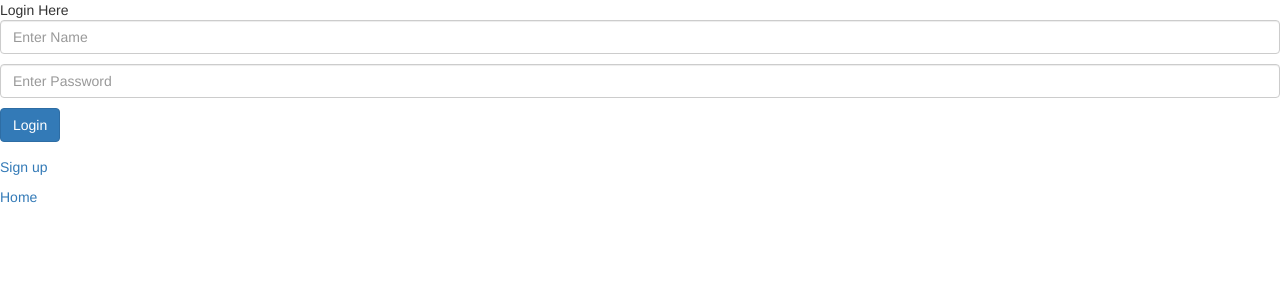
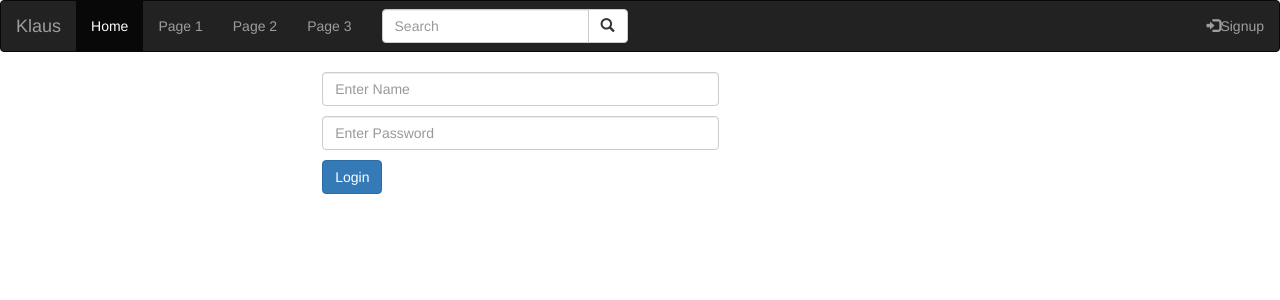
Before and after one commit to Iamashishthapa/BasicSocialmediausingflask, a Flask app: page /login in a window 1280 px wide. Shown: the top 300 px of the page. Run offline with Flask 2, Linux system fonts and the light colour scheme; some libraries are stand-ins or nearby versions.

Commit message:
added some css

```diff
--- a/templates/base.html
+++ b/templates/base.html
@@ -10,6 +10,30 @@
     <title>{%block title%}{%endblock%}</title>
 </head>
 <body>
+    <nav class="navbar navbar-inverse">
+        <div class="container-fluid">
+          <div class="navbar-header">
+            <a class="navbar-brand" href="#">Klaus</a>
+          </div>
+          <ul class="nav navbar-nav">
+            <li class="active"><a href="{{url_for('home')}}">Home</a></li>
+            <li><a href="#">Page 1</a></li>
+            <li><a href="#">Page 2</a></li>
+            <li><a href="#">Page 3</a></li>
+          </ul>
+          <form class="navbar-form navbar-left" action="/action_page.php">
+            <div class="input-group">
+              <input type="text" class="form-control" placeholder="Search">
+              <div class="input-group-btn">
+                <button class="btn btn-default" type="submit">
+                  <i class="glyphicon glyphicon-search"></i>
+                </button>
+              </div>
+            </div>
+          </form>
+          {%block top%} {%endblock%}
+        </div>
+      </nav>
     {%block body%} {%endblock%}
 </body>
 </html>
--- a/templates/login.html
+++ b/templates/login.html
@@ -5,8 +5,8 @@
 {%endblock%}
 
 {%block body%}
-    Login Here
-    {%with messages =get_flashed_messages()%}
+<div class="col-sm-4" style="margin-left: 24%;">
+    {%with messages = get_flashed_messages()%}
     {%if messages%}
         {%for msg in messages%}
             <p>{{msg}}</p>
@@ -18,6 +18,10 @@
         <p><input type="password" class="form-control"  placeholder="Enter Password" name="pw"></p>
         <p><input class="btn btn-primary" type="submit" value="Login"></p>
     </form>
-    <p> <a href="{{url_for('signup')}}">Sign up</a> </p>
-    <p> <a href="{{url_for('home')}}">Home</a> </p>
+    </div>
 {%endblock%}
+{%block top%}
+<ul class="nav navbar-nav navbar-right">
+    <li><a href="{{url_for('signup')}}"><span class="glyphicon glyphicon-log-in"></span>Signup</a></li>
+  </ul>
+  {%endblock%}
--- a/templates/signup.html
+++ b/templates/signup.html
@@ -24,9 +24,9 @@
 <div class="container-fluid text-center">
     <div class="row content">
         <div class="col-sm-2 sidenav">
-            <p><a href="#">Link</a></p>
-            <p><a href="#">Link</a></p>
-            <p><a href="#">Link</a></p>
+            <p><a href="#">Facebook</a></p>
+            <p><a href="#">Instagram</a></p>
+            <p><a href="#">Youtube</a></p>
         </div>
             <div class="text-center col-sm-8 text-left">
                 <form action="#" method="POST" class="form-group">
```
Also changed, not shown: templates/display.html (+5 -2 lines), templates/home.html (+10 -5 lines), templates/welcome.html (+8 -2 lines), site.db.
